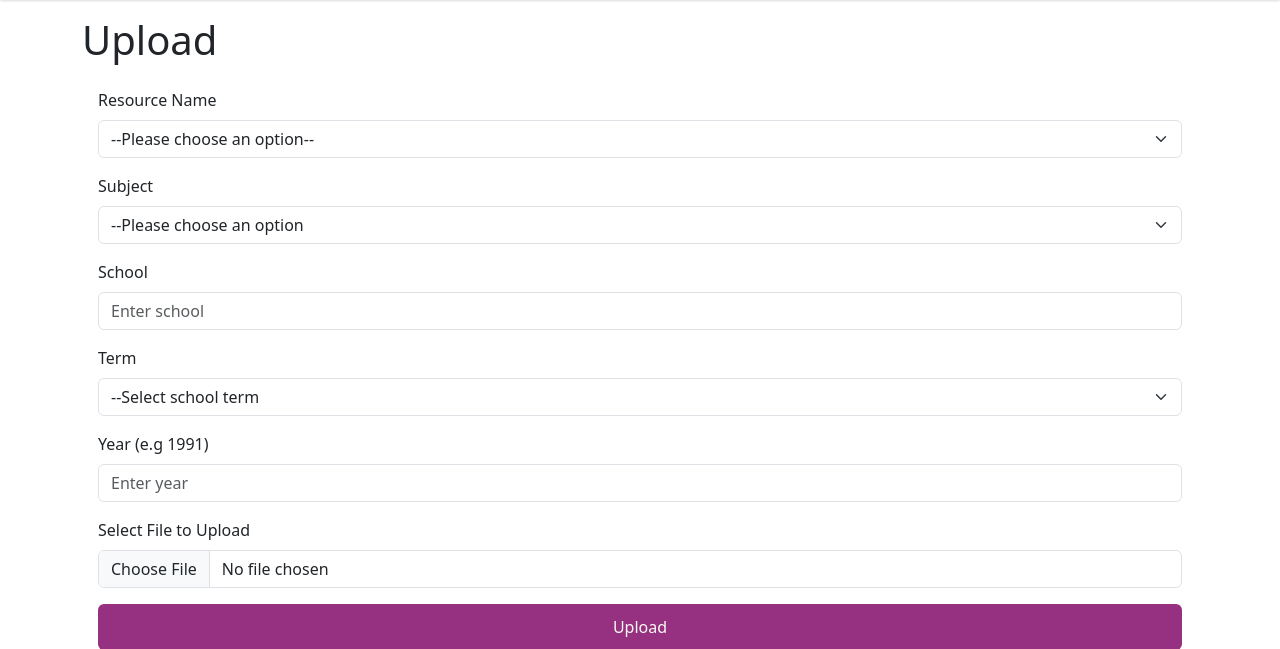
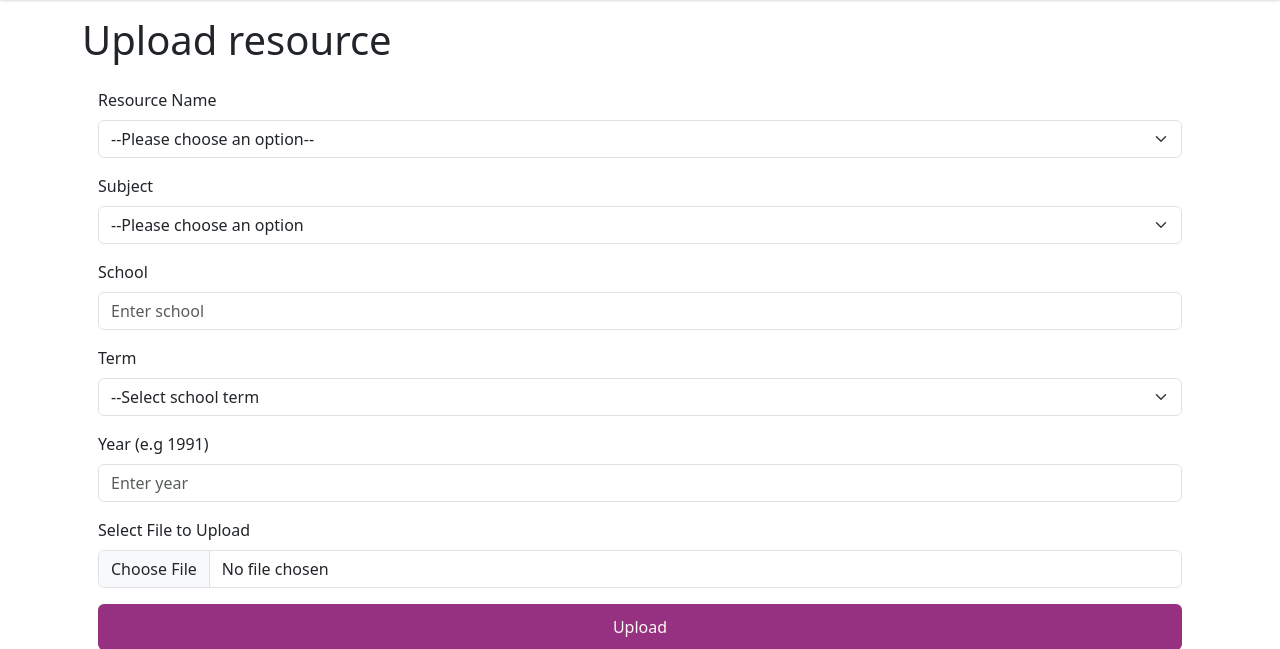
Before and after one commit to dijidaro/dijidaro, a Flask app: page /upload in a window 1280 px wide. Shown: the part 52-701 px from the top of the page. Run offline with Flask 3, Linux system fonts and the light colour scheme; parts of the project's set-up code (start-up, migrations or seed data) failed here and were passed over; some libraries are stand-ins or nearby versions.

Commit message:
Heroku refresh

```diff
--- a/app/auth.py
+++ b/app/auth.py
@@ -37,7 +37,6 @@ def register():
                 return redirect(url_for("auth.login"))
         flash(error)
     return render_template("auth/register.html", form=form)
-
 
 @bp.route("user_login", methods=("GET", "POST"))
 def login():
--- a/app/templates/upload.html
+++ b/app/templates/upload.html
@@ -2,7 +2,7 @@
 {% block title %} DijiDaro | Upload {% endblock %}
 {% block body %}
     <div class="container">
-        <h1 class="mt-3">Upload</h1>
+        <h1 class="mt-3">Upload resource</h1>
         <section class="upload-form p-3">
                 <form method="post" enctype="multipart/form-data">
                     {{ form.csrf_token }}
--- a/docker-compose.yml
+++ b/docker-compose.yml
@@ -14,7 +14,7 @@ services:
     volumes:
       - daro-vol:/var/lib/postgresql/data
     ports:
-      - 5432:5432
+      - 5433:5432
 
   web:
     build:
```
